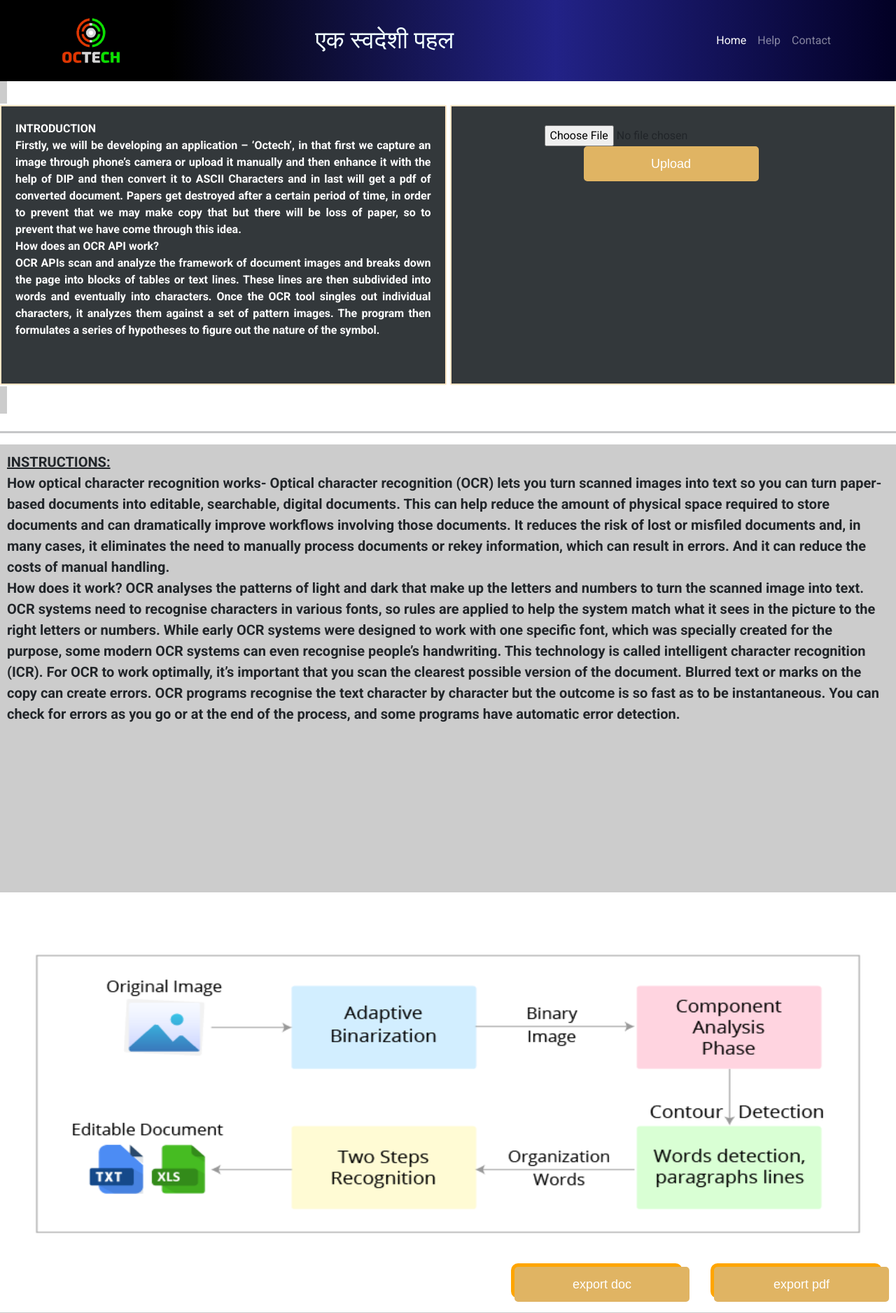
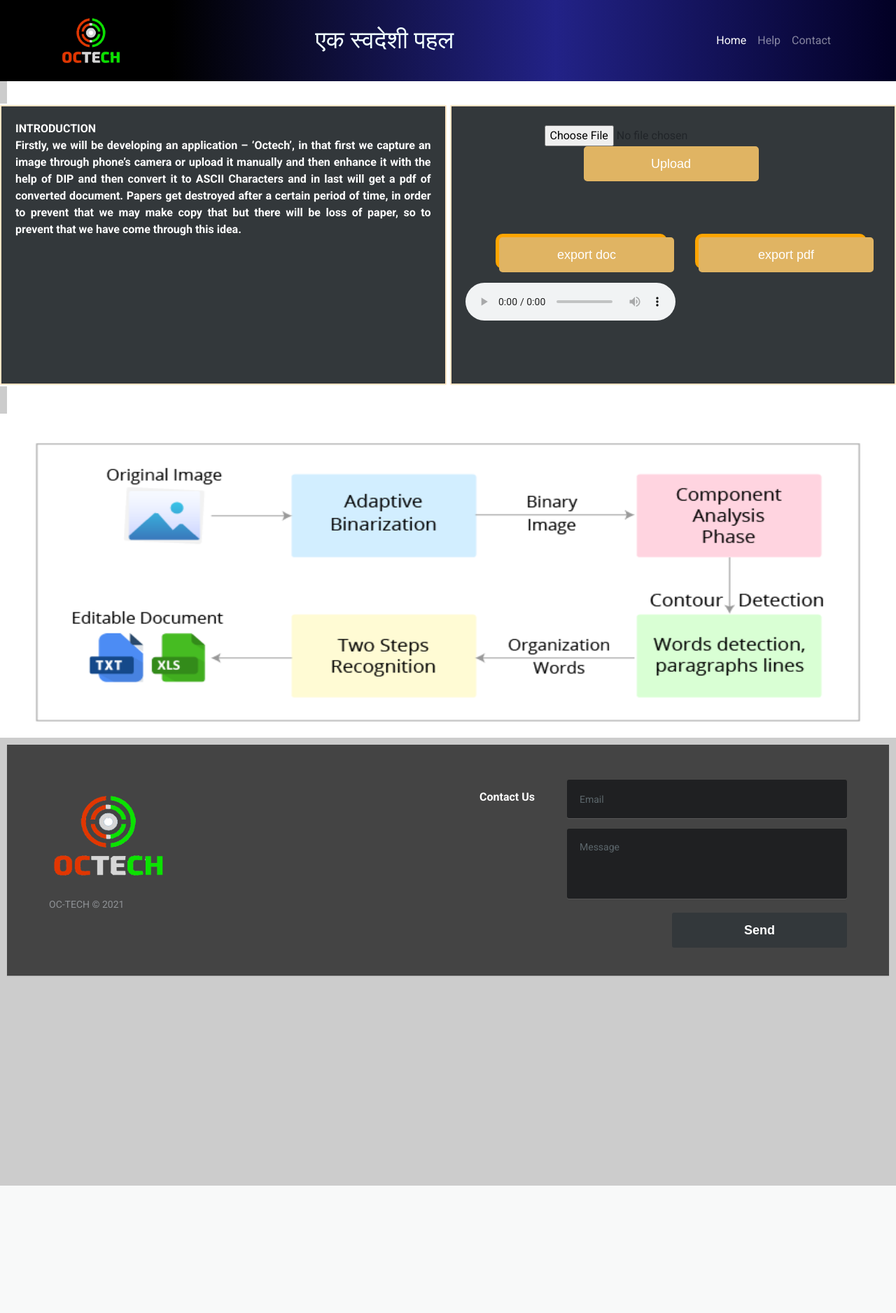
Before and after one commit to aadyaasrivastava/hindi_ocr, a Flask app: page / in a window 1280 px wide. Shown: the top 1876 px of the page at 70% size. After the commit the page ends 1694 px from the top, so only its background shows below. Run offline with Flask 2, Linux system fonts and the light colour scheme; some libraries are stand-ins or nearby versions.

Commit message:
Update index.html

```diff
--- a/webapp/templates/index.html
+++ b/webapp/templates/index.html
@@ -18,7 +18,7 @@
     <script defer src="https://use.fontawesome.com/releases/v5.0.6/js/all.js "></script>
 
     <!--- This line is just linking the bootstrap thingie in the file. The real thing starts below -->
-    <title>OC TECH </title>
+    <title>OCTECH </title>
 </head>
 
 <body>
@@ -82,16 +82,7 @@
                 Papers get destroyed after a certain period of time, in order to prevent that we may make copy that but
                 there will be loss of paper, so to prevent that we have come through this idea.
                 <br>
-                How does an OCR API work?
-                <br>
-                OCR APIs scan and analyze the framework of document images and breaks down the page into blocks of
-                tables or
-                text lines. These lines are then subdivided into words and eventually into characters.
 
-
-                Once the OCR tool singles out individual characters, it analyzes them against a set of pattern images.
-                The
-                program then formulates a series of hypotheses to figure out the nature of the symbol.
 
             </div>
 
@@ -108,12 +99,13 @@
 
                         </div>
                         <br>
+
                         <div class="btn_three">
                             <button type="submit">Upload</button></a>
 
                         </div>
 
-                        <br><br>
+
                         <!--
                         <div class="btn_two">
                         <a href ="Download/Todo list with jquery/index.html"  download="ocr-text">
@@ -126,6 +118,50 @@
 
                 </form>
 
+                 <!---export section-->
+
+
+        <br>
+        <br>
+
+            <div class="button_1">
+                <form action = "http://localhost:5000/downloader/pdf" method = "POST"
+                enctype = "multipart/form-data" >
+                <div class="btn_three">
+                    <button type="submit">export pdf</button></a>
+
+                </div>
+                </form>
+
+
+            </div>
+
+
+
+            <div class="button_2">
+                <form action = "http://localhost:5000/downloader/doc" method = "POST"
+                enctype = "multipart/form-data" >
+                <div class="btn_three">
+                    <button type="submit">export doc</button></a>
+
+                </div>
+                </form>
+
+
+            </div>
+
+            <audio
+            controls
+            src="{{ url_for('static', filename='audio/hindi_audio.mp3') }}">
+                Your browser does not support the
+                <code>audio</code> element.
+    </audio>
+
+
+         <br>
+         <br>
+
+
             </div>
 
         </div>
@@ -134,85 +170,6 @@
     <br>
     <br>
 
-    <!--
-
-        <div class="container">
-            <div class="d-grid gap-2 d-md-block text-center">
-                <div class="col-sm-4">
-                    <p>
-                        <br>
-                        INSTRUCTIONS:
-                        How optical character recognition works-
-                        Optical character recognition (OCR) lets you turn scanned images into text so you can turn
-                        paper-based documents into editable, searchable, digital documents. This can help reduce the
-                        amount of physical space required to store documents and can dramatically improve workflows
-                        involving those documents. It reduces the risk of lost or misfiled documents and, in many cases,
-                        it eliminates the need to manually process documents or rekey information, which can result in
-                        errors. And it can reduce the costs of manual handling.
-
-                        How does it work?
-                        OCR analyses the patterns of light and dark that make up the letters and numbers to turn the
-                        scanned image into text. OCR systems need to recognise characters in various fonts, so rules are
-                        applied to help the system match what it sees in the picture to the right letters or numbers.
-
-                        While early OCR systems were designed to work with one specific font, which was specially
-                        created for the purpose, some modern OCR systems can even recognise people’s handwriting. This
-                        technology is called intelligent character recognition (ICR).
-
-                        For OCR to work optimally, it’s important that you scan the clearest possible version of the
-                        document. Blurred text or marks on the copy can create errors.
-
-                        OCR programs recognise the text character by character but the outcome is so fast as to be
-                        instantaneous. You can check for errors as you go or at the end of the process, and some
-                        programs have automatic error detection.
-                    -->
-                        <hr>
-
-                        <p>
-                            <section class="info" id="Help">
-
-                          <u>INSTRUCTIONS:</u><br>
-                          How optical character recognition works-
-                          Optical character recognition (OCR) lets you turn scanned images into text so you can turn
-                          paper-based documents into editable, searchable, digital documents. This can help reduce the
-                          amount of physical space required to store documents and can dramatically improve workflows
-                          involving those documents. It reduces the risk of lost or misfiled documents and, in many cases,
-                          it eliminates the need to manually process documents or rekey information, which can result in
-                          errors. And it can reduce the costs of manual handling.
-                          <br>
-
-                          How does it work?
-                          OCR analyses the patterns of light and dark that make up the letters and numbers to turn the
-                          scanned image into text. OCR systems need to recognise characters in various fonts, so rules are
-                          applied to help the system match what it sees in the picture to the right letters or numbers.
-
-                          While early OCR systems were designed to work with one specific font, which was specially
-                          created for the purpose, some modern OCR systems can even recognise people’s handwriting. This
-                          technology is called intelligent character recognition (ICR).
-
-                          For OCR to work optimally, it’s important that you scan the clearest possible version of the
-                          document. Blurred text or marks on the copy can create errors.
-
-                          OCR programs recognise the text character by character but the outcome is so fast as to be
-                          instantaneous. You can check for errors as you go or at the end of the process, and some
-                          programs have automatic error detection.
-                        </section>
-                        </p>
-
-
-                    <br>
-                    <br>
-
-                    <!--
-            <div class="search-box">
-                <input class ="search-text" name="" placeholder="type to search">
-                <a class="search-btn" href="#">
-                    <i class="fas fa-search"></i>
-
-                </a>
-            </div>
-
-        -->
 
 
 
@@ -378,8 +335,8 @@
 
 
 
-      <br>
-      <br>
+
+
 
 
       <!--
@@ -431,41 +388,42 @@
 
         -->
 
-        <!---export section-->
 
 
-        <br>
-        <br>
-
-            <div class="button_1">
-                <form action = "http://localhost:5000/downloader/pdf" method = "POST"
-                enctype = "multipart/form-data" >
-                <div class="btn_three">
-                    <button type="submit">export pdf</button></a>
-
-                </div>
-                </form>
 
 
-            </div>
-            <br>
-            <br>
+                  <!--
+         <p>
+             <section class="info" id="Help">
 
-            <div class="button_2">
-                <form action = "http://localhost:5000/downloader/doc" method = "POST"
-                enctype = "multipart/form-data" >
-                <div class="btn_three">
-                    <button type="submit">export doc</button></a>
+           <u>INSTRUCTIONS:</u><br>
+           How optical character recognition works-
+           Optical character recognition (OCR) lets you turn scanned images into text so you can turn
+           paper-based documents into editable, searchable, digital documents. This can help reduce the
+           amount of physical space required to store documents and can dramatically improve workflows
+           involving those documents. It reduces the risk of lost or misfiled documents and, in many cases,
+           it eliminates the need to manually process documents or rekey information, which can result in
+           errors. And it can reduce the costs of manual handling.
+           <br>
 
-                </div>
-                </form>
+           How does it work?
+           OCR analyses the patterns of light and dark that make up the letters and numbers to turn the
+           scanned image into text. OCR systems need to recognise characters in various fonts, so rules are
+           applied to help the system match what it sees in the picture to the right letters or numbers.
 
+           While early OCR systems were designed to work with one specific font, which was specially
+           created for the purpose, some modern OCR systems can even recognise people’s handwriting. This
+           technology is called intelligent character recognition (ICR).
 
-            </div>
+           For OCR to work optimally, it’s important that you scan the clearest possible version of the
+           document. Blurred text or marks on the copy can create errors.
 
+           OCR programs recognise the text character by character but the outcome is so fast as to be
+           instantaneous. You can check for errors as you go or at the end of the process, and some
+           programs have automatic error detection.
+         </section>
+         </p>-->
 
-         <br>
-         <br>
 
 
 
```
